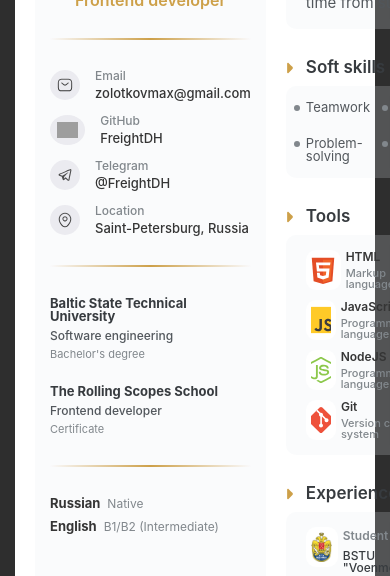
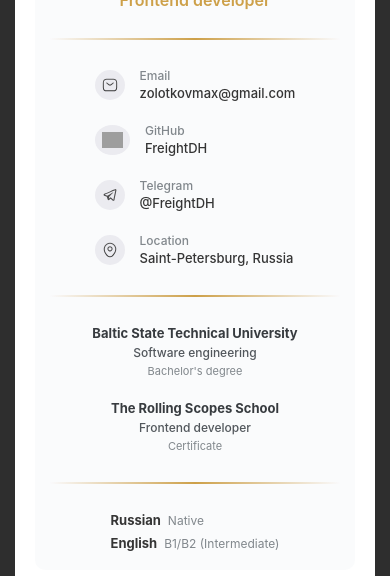
Before and after one commit to FreightDH/cv, a React (Create React App) app in the folder cv/: page / in a window 390 px wide. Shown: the part 268-844 px from the top of the page. Built offline with nearby package versions, Linux system fonts and the light colour scheme; grey boxes are pictures that could not be loaded.

Commit message:
feat: add adaptive to sidebar section

```diff
--- a/cv/src/components/sidebar/Contacts/Item/ContactsItem.module.scss
+++ b/cv/src/components/sidebar/Contacts/Item/ContactsItem.module.scss
@@ -5,8 +5,8 @@
     font-size: 13px;
     font-weight: 500;
 
-    &:not(:last-child) {
-      margin: 0px 0px 15px 0px;
+    @media (max-width: 800px) {
+      flex: 1 1 auto;
     }
   }
 
--- /dev/null
+++ b/cv/src/components/sidebar/Contacts/SidebarContacts.scss
@@ -0,0 +1,18 @@
+.contacts {
+  &__list {
+    display: flex;
+    flex-direction: column;
+    gap: 15px;
+
+    @media (max-width: 900px) {
+      flex-direction: row;
+      justify-content: center;
+      flex-wrap: wrap;
+      gap: 25px;
+    }
+
+    @media (max-width: 580px) {
+      flex-direction: column;
+    }
+  }
+}
--- a/cv/src/components/sidebar/Contacts/SidebarContacts.tsx
+++ b/cv/src/components/sidebar/Contacts/SidebarContacts.tsx
@@ -1,10 +1,11 @@
 import contactsInfo from './contactsInfo';
 import ContactsItem from './Item/ContactsItem';
+import './SidebarContacts.scss';
 
 const SidebarContacts = () => {
   return (
     <div>
-      <ul>
+      <ul className="contacts__list">
         {contactsInfo.map((contact) => (
           <ContactsItem {...contact} key={Math.random().toString()} />
         ))}
--- a/cv/src/components/sidebar/Languages/Item/LanguagesItem.module.scss
+++ b/cv/src/components/sidebar/Languages/Item/LanguagesItem.module.scss
@@ -4,10 +4,6 @@
     align-items: center;
     flex-wrap: wrap;
     gap: 7px;
-
-    &:not(:last-child) {
-      margin: 0px 0px 10px 0px;
-    }
   }
 
   &__language {
--- /dev/null
+++ b/cv/src/components/sidebar/Languages/SidebarLanguages.scss
@@ -0,0 +1,7 @@
+.languages {
+  &__list {
+    display: flex;
+    flex-direction: column;
+    gap: 10px;
+  }
+}
--- a/cv/src/components/sidebar/Languages/SidebarLanguages.tsx
+++ b/cv/src/components/sidebar/Languages/SidebarLanguages.tsx
@@ -1,10 +1,11 @@
 import LanguagesItem from './Item/LanguagesItem';
 import languagesInfo from './languagesInfo';
+import './SidebarLanguages.scss';
 
 const SidebarLanguages = () => {
   return (
     <div>
-      <ul>
+      <ul className="languages__list">
         {languagesInfo.map((item) => (
           <LanguagesItem {...item} key={Math.random().toString()} />
         ))}
--- a/cv/src/components/sidebar/Sidebar.scss
+++ b/cv/src/components/sidebar/Sidebar.scss
@@ -8,4 +8,9 @@
 
   background-color: rgba($color: #e6e8f1, $alpha: 0.2);
   border-radius: 10px;
+
+  @media (max-width: 900px) {
+    justify-content: center;
+    align-items: center;
+  }
 }
--- a/cv/src/components/sidebar/Study/Item/StudyItem.module.scss
+++ b/cv/src/components/sidebar/Study/Item/StudyItem.module.scss
@@ -1,7 +1,7 @@
 .study {
   &__item {
-    &:not(:last-child) {
-      margin: 0px 0px 25px 0px;
+    @media (max-width: 900px) {
+      text-align: center;
     }
   }
 
--- /dev/null
+++ b/cv/src/components/sidebar/Study/SidebarStudy.scss
@@ -0,0 +1,7 @@
+.study {
+  &__list {
+    display: flex;
+    flex-direction: column;
+    gap: 25px;
+  }
+}
--- a/cv/src/components/sidebar/Study/SidebarStudy.tsx
+++ b/cv/src/components/sidebar/Study/SidebarStudy.tsx
@@ -1,10 +1,11 @@
 import studyInfo from './studyInfo';
 import StudyItem from './Item/StudyItem';
+import './SidebarStudy.scss';
 
 const SidebarStudy = () => {
   return (
     <div>
-      <ul>
+      <ul className="study__list">
         {studyInfo.map((item) => (
           <StudyItem {...item} key={Math.random().toString()} />
         ))}
--- a/cv/src/styles/home.scss
+++ b/cv/src/styles/home.scss
@@ -9,5 +9,9 @@
     display: flex;
     gap: 20px;
     background-color: #fff;
+
+    @media (max-width: 900px) {
+      flex-direction: column;
+    }
   }
 }
```
